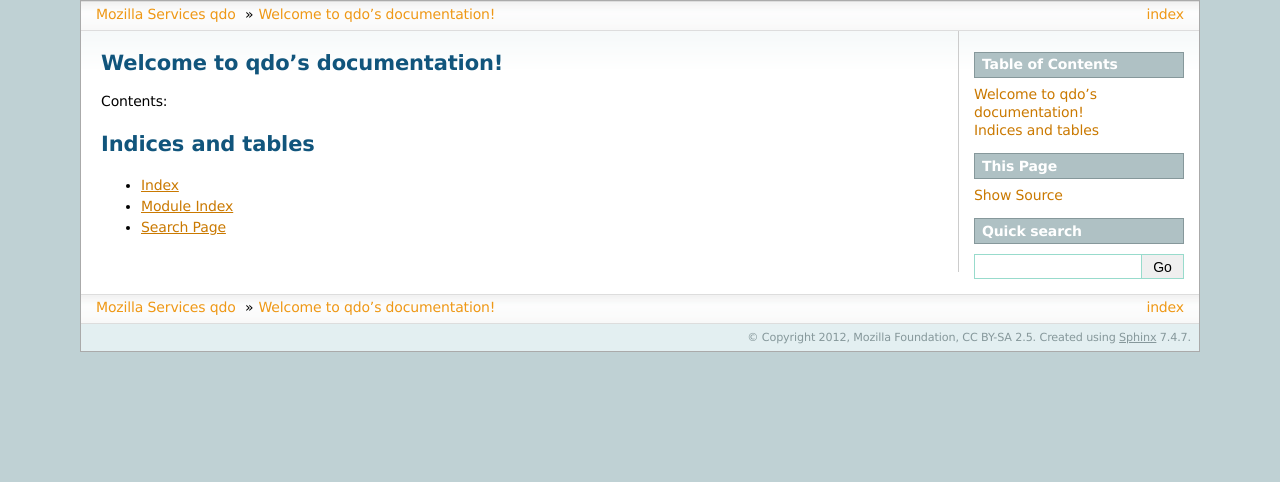
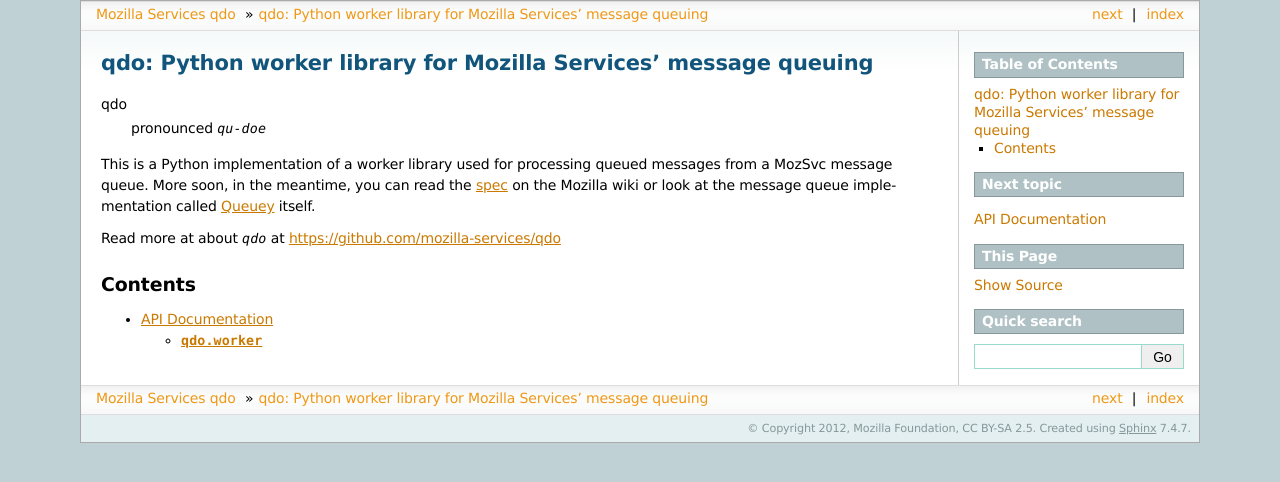
Before and after one commit to mozilla-services/qdo, a Sphinx documentation site: the page built from docs/index.rst, in a window 1280 px wide. Shown: the top 482 px of the page. Built offline with Sphinx 7.4.7, drawn with Linux system fonts in a browser that asks for light colours.

Commit message:
setup automatic sphinx api docs

```diff
--- /dev/null
+++ b/docs/api/worker.rst
@@ -0,0 +1,13 @@
+.. _worker_module:
+
+:mod:`qdo.worker`
+--------------------
+
+.. automodule:: qdo.worker
+
+Classes
+~~~~~~~
+
+.. autoclass:: Worker
+    :members:
+    :inherited-members:
--- a/docs/conf.py
+++ b/docs/conf.py
@@ -25,7 +25,7 @@
 
 # Add any Sphinx extension module names here, as strings. They can be extensions
 # coming with Sphinx (named 'sphinx.ext.*') or your custom ones.
-extensions = ['sphinx.ext.viewcode']
+extensions = ['sphinx.ext.autodoc', 'sphinx.ext.viewcode']
 
 # Add any paths that contain templates here, relative to this directory.
 templates_path = ['_templates']
--- a/docs/index.rst
+++ b/docs/index.rst
@@ -1,16 +1,21 @@
-Welcome to qdo's documentation!
-===============================
+qdo: Python worker library for Mozilla Services' message queuing
+================================================================
 
-Contents:
+qdo
+    pronounced `qu-doe`
+
+This is a Python implementation of a worker library used for processing
+queued messages from a MozSvc message queue. More soon, in the meantime,
+you can read the `spec <https://wiki.mozilla.org/Services/Sagrada/Queuey>`_
+on the Mozilla wiki or look at the message queue implementation called
+`Queuey <https://github.com/mozilla-services/queuey>`_ itself.
+
+Read more at about `qdo` at https://github.com/mozilla-services/qdo
+
+Contents
+--------
 
 .. toctree::
    :maxdepth: 2
 
-
-
-Indices and tables
-==================
-
-* :ref:`genindex`
-* :ref:`modindex`
-* :ref:`search`
+   api
```
Also changed, not shown: docs/api.rst (added, +11 -0 lines).
